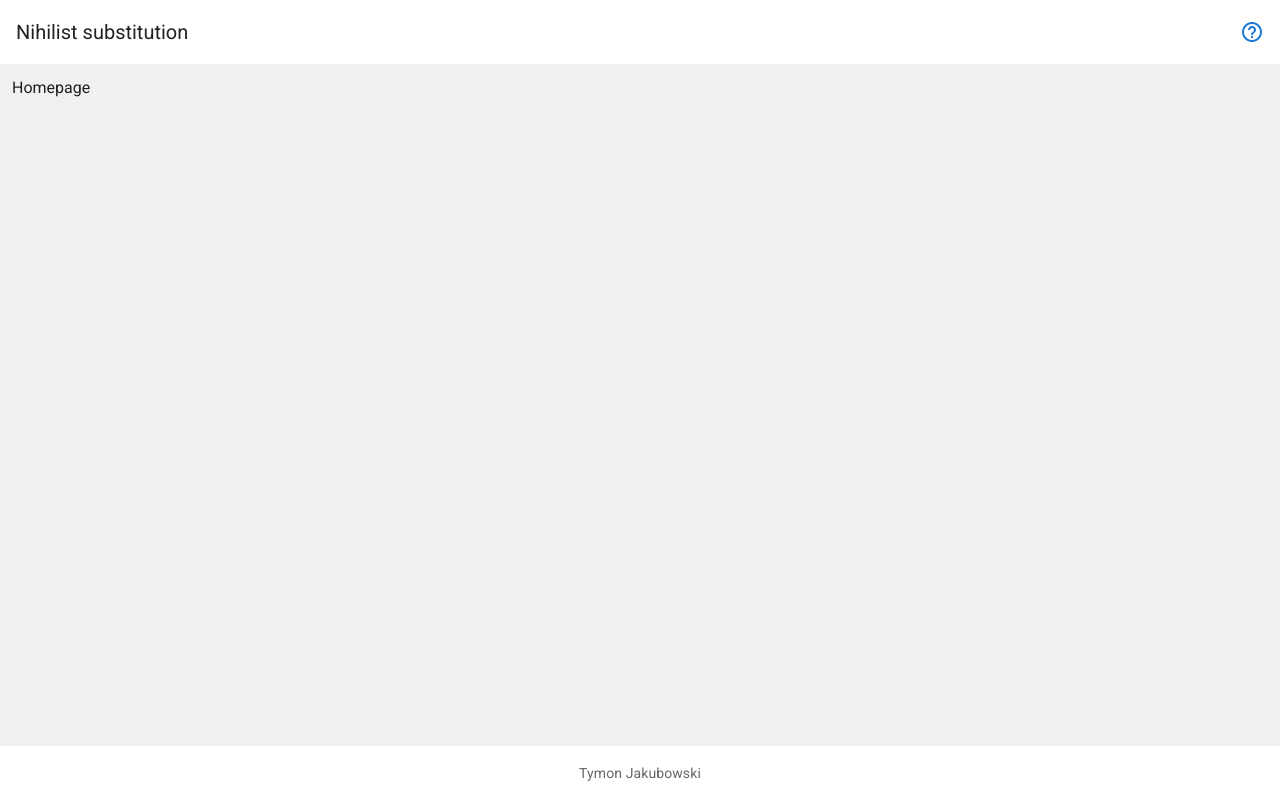
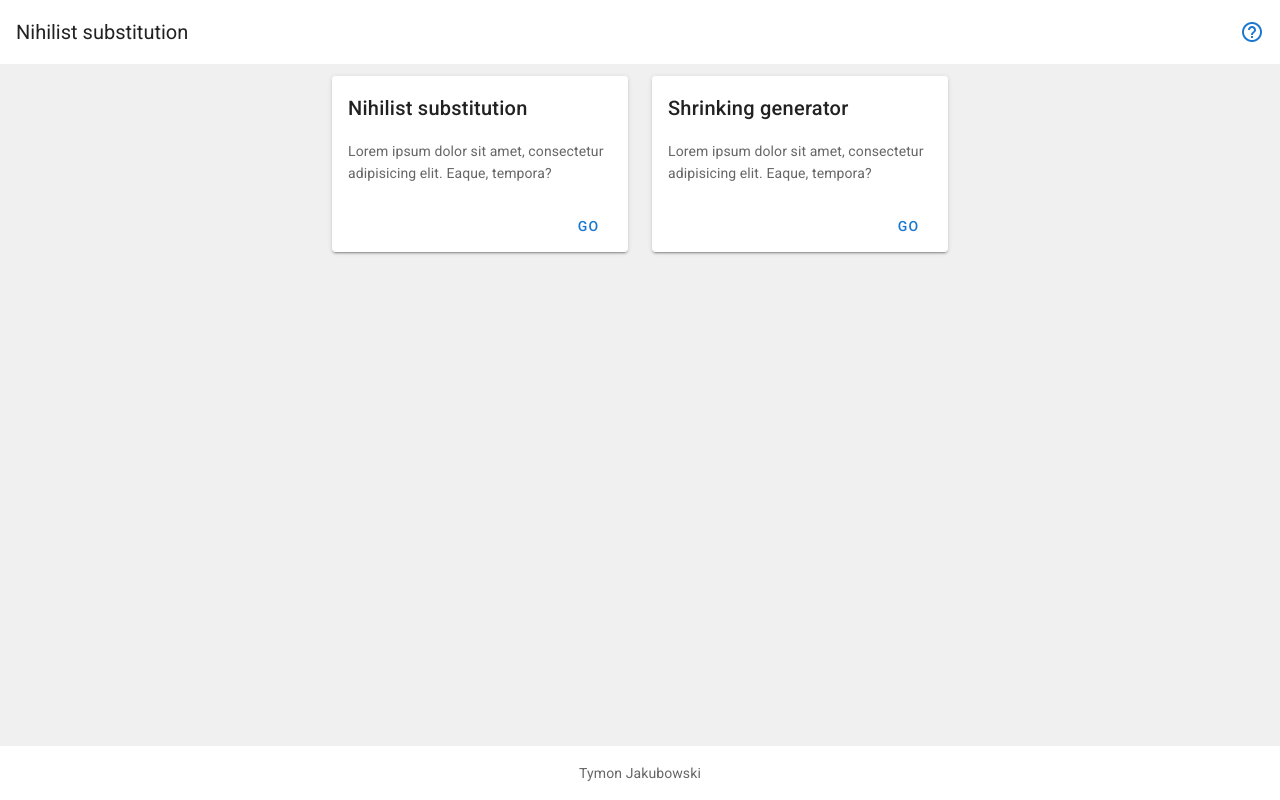
Before and after one commit to tjakubowski/put-pod, a Vue app: page / in a window 1280 px wide. Built offline with nearby package versions, Linux system fonts and the light colour scheme.

Commit message:
Add homepage

```diff
--- a/src/pages/Homepage.vue
+++ b/src/pages/Homepage.vue
@@ -1,11 +1,40 @@
 <template>
-<div>
-  Homepage
-</div>
+    <v-row>
+      <v-col cols="12" sm="6" offset-sm="3">
+        <v-row>
+          <v-col cols="12" md="6" v-for="page in pages" :key="page.title">
+            <v-card>
+              <v-card-title>{{ page.title }}</v-card-title>
+              <v-card-text>{{ page.description }}</v-card-text>
+              <v-card-actions>
+                <v-spacer/>
+                <v-btn depressed text color="primary" :to="page.to">Go</v-btn>
+              </v-card-actions>
+            </v-card>
+          </v-col>
+        </v-row>
+      </v-col>
+    </v-row>
 </template>
 
 <script>
 export default {
   name: 'Homepage',
+  data() {
+    return {
+      pages: [
+        {
+          title: 'Nihilist substitution',
+          description: 'Lorem ipsum dolor sit amet, consectetur adipisicing elit. Eaque, tempora?',
+          to: 'nihilist-substitution',
+        },
+        {
+          title: 'Shrinking generator',
+          description: 'Lorem ipsum dolor sit amet, consectetur adipisicing elit. Eaque, tempora?',
+          to: 'shrinking-generator',
+        },
+      ],
+    };
+  },
 };
 </script>
```
